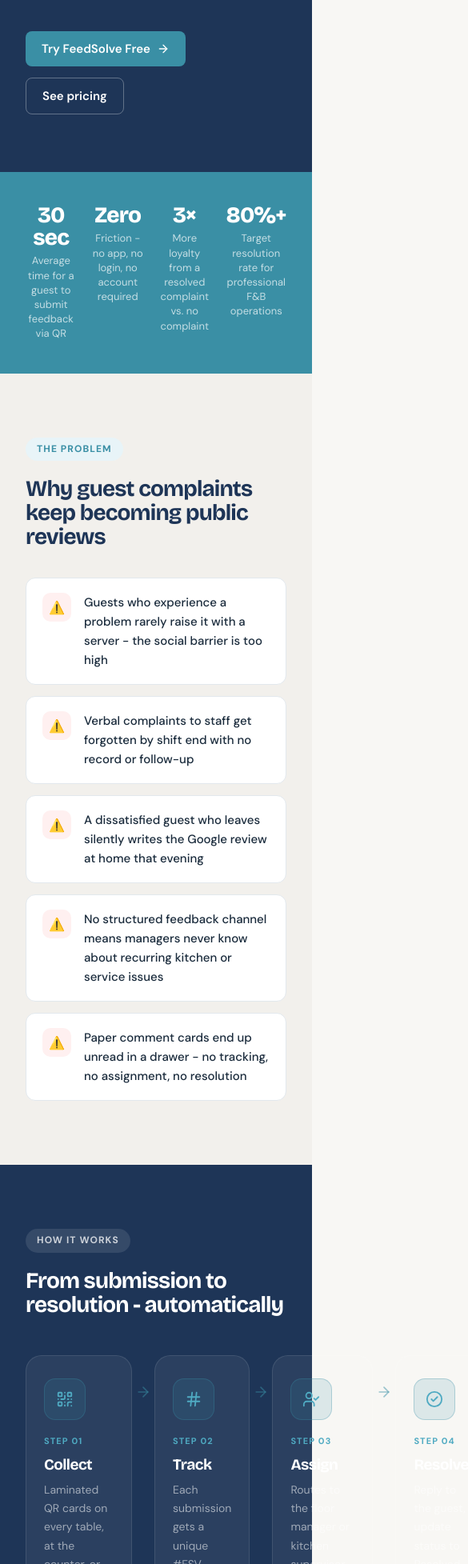
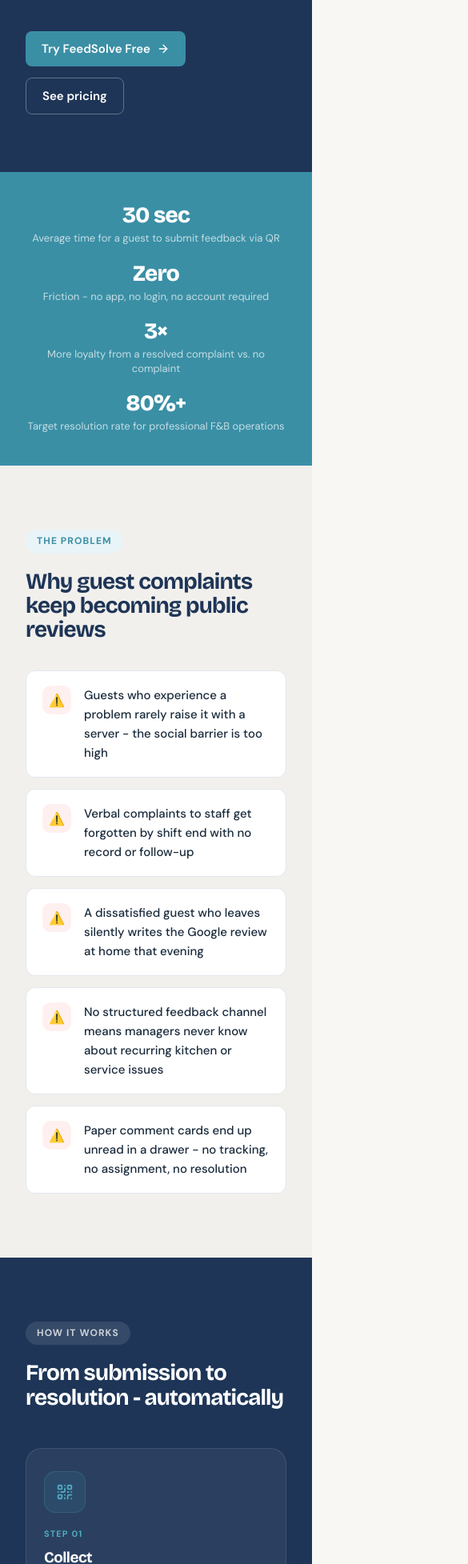
Before and after one commit to maduranga98/FeedSolve-landing-page-, a Next.js app: page /restaurants/qr-feedback in a window 390 px wide. Shown: the part 860-2815 px from the top of the page at 80% size, 585 px wide, since content can reach past the window. Built offline with nearby package versions, Linux system fonts and the light colour scheme.

Commit message:
Fix use case pages responsiveness with !important media queries

```diff
--- a/src/app/globals.css
+++ b/src/app/globals.css
@@ -598,6 +598,12 @@ footer { background: var(--navy-deep); padding: 48px 32px; }
  .article-hero-area { grid-column: 1 / -1; }
  .listing-featured { grid-template-columns: 1fr; padding: 40px; }
  .listing-fp-visual { display: none; }
+ /* Vertical page responsiveness on tablet */
+ .vertical-stats { grid-template-columns: 1fr 1fr !important; gap: 20px !important; }
+ .vertical-features { grid-template-columns: 1fr 1fr !important; gap: 20px !important; }
+ .vertical-checklist { grid-template-columns: 1fr !important; gap: 14px !important; }
+ .vertical-how-it-works { grid-template-columns: 1fr !important; gap: 0 !important; }
+ .vertical-how-it-works > div:nth-child(even) { display: none !important; }
 }
 
 /* FEATURE TEASER */
@@ -655,22 +661,22 @@ footer { background: var(--navy-deep); padding: 48px 32px; }
  .stat-highlight { grid-template-columns: 1fr 1fr; }
  .more-grid { grid-template-columns: 1fr 1fr; }
  /* Vertical page layouts */
- .vertical-how-it-works { grid-template-columns: 1fr; gap: 0; }
- .vertical-how-it-works > div:nth-child(even) { display: none; }
- .vertical-features { grid-template-columns: 1fr 1fr; }
- .vertical-checklist { grid-template-columns: 1fr 1fr; }
- .vertical-stats { grid-template-columns: 1fr 1fr; }
+ .vertical-how-it-works { grid-template-columns: 1fr !important; gap: 0 !important; }
+ .vertical-how-it-works > div:nth-child(even) { display: none !important; }
+ .vertical-features { grid-template-columns: 1fr 1fr !important; gap: 20px !important; }
+ .vertical-checklist { grid-template-columns: 1fr 1fr !important; gap: 14px !important; }
+ .vertical-stats { grid-template-columns: 1fr 1fr !important; gap: 20px !important; }
 }
 @media (max-width: 600px) {
  .steps-grid, .uc-grid, .pricing-grid, .ba-grid { grid-template-columns: 1fr; }
  .ft-grid { grid-template-columns: 1fr; }
  .comp-grid { grid-template-columns: 1fr; }
  .sol-proof { grid-template-columns: 1fr; }
- .vertical-how-it-works { grid-template-columns: 1fr; gap: 0; }
- .vertical-how-it-works > div:nth-child(even) { display: none; }
- .vertical-features { grid-template-columns: 1fr; }
- .vertical-checklist { grid-template-columns: 1fr; }
- .vertical-stats { grid-template-columns: 1fr; }
+ .vertical-how-it-works { grid-template-columns: 1fr !important; gap: 0 !important; }
+ .vertical-how-it-works > div:nth-child(even) { display: none !important; }
+ .vertical-features { grid-template-columns: 1fr !important; gap: 20px !important; }
+ .vertical-checklist { grid-template-columns: 1fr !important; gap: 14px !important; }
+ .vertical-stats { grid-template-columns: 1fr !important; gap: 20px !important; }
  section { padding: 64px 20px; }
  #hero { padding-top: 96px; padding-bottom: 60px; }
  .nav-inner { padding: 0 20px; height: 56px; gap: 16px; }
```
